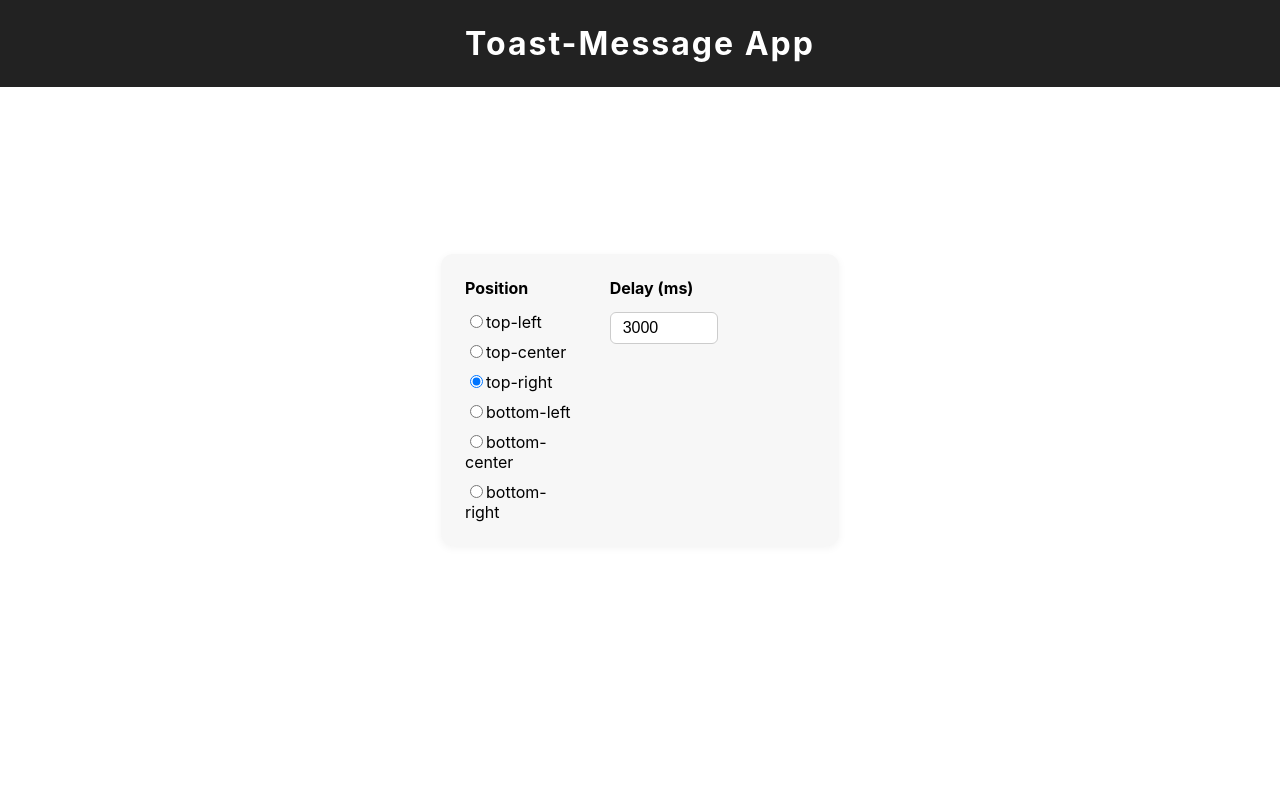
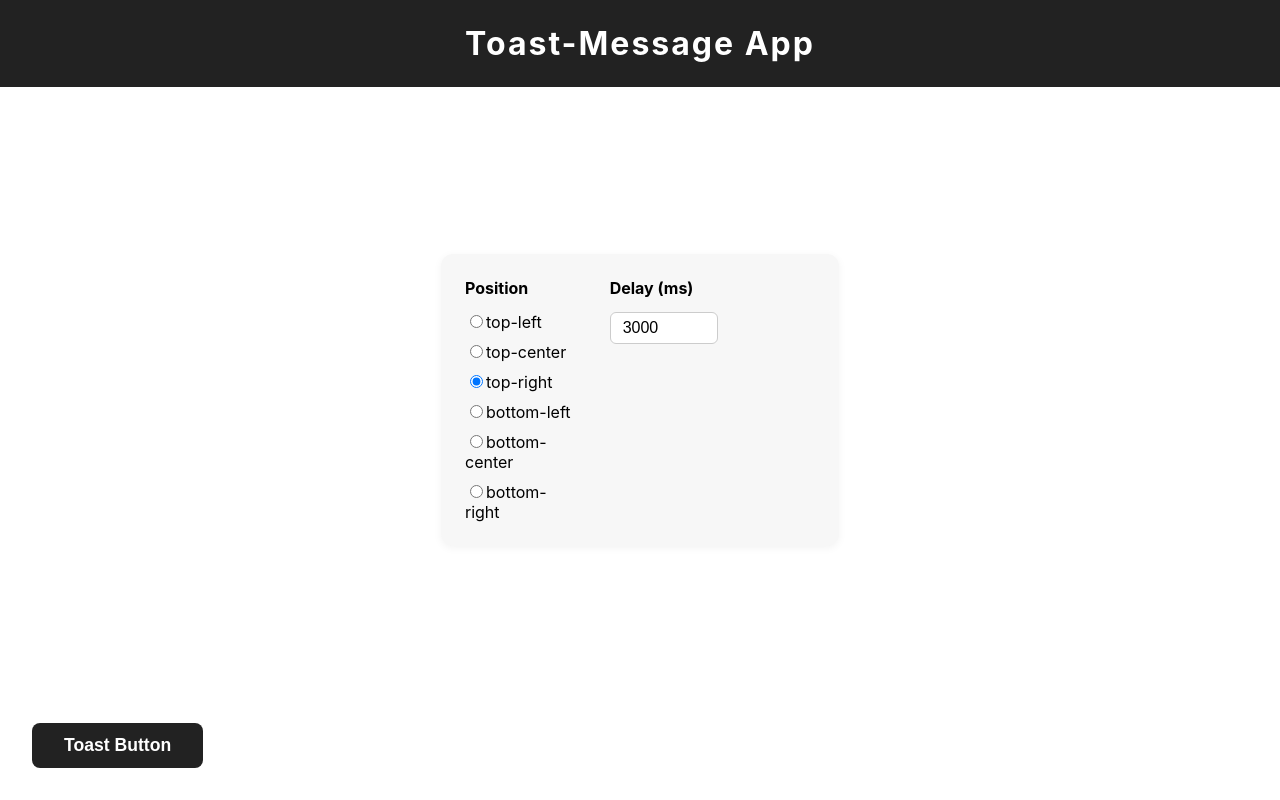
Before and after one commit to CWDll/toast-message, a React (Create React App) app: page / in a window 1280 px wide. Built offline with nearby package versions, Linux system fonts and the light colour scheme.

Commit message:
feat: ToastButton Component

```diff
--- a/src/App.tsx
+++ b/src/App.tsx
@@ -1,11 +1,17 @@
 import React, { useState } from "react";
 import Header from "./components/Header";
 import OptionBox from "./components/OptionBox";
+import ToastButton from "./components/ToastButton";
 import { Position } from "./types/toast";
 
 function App() {
   const [position, setPosition] = useState<Position>("top-right");
   const [delay, setDelay] = useState<number>(3000);
+
+  const handleToastButtonClick = () => {
+    console.log("position:", position);
+    console.log("delay:", delay);
+  };
 
   return (
     <div>
@@ -16,6 +22,7 @@ function App() {
         delay={delay}
         setDelay={setDelay}
       />
+      <ToastButton onClick={handleToastButtonClick} />
     </div>
   );
 }
--- /dev/null
+++ b/src/components/ToastButton/index.tsx
@@ -0,0 +1,14 @@
+import React from "react";
+import * as S from "./style";
+
+interface ToastButtonProps {
+  onClick: () => void;
+}
+
+export default function ToastButton({ onClick }: ToastButtonProps) {
+  return (
+    <S.ToastButtonWrapper>
+      <S.Button onClick={onClick}>Toast Button</S.Button>
+    </S.ToastButtonWrapper>
+  );
+}
--- /dev/null
+++ b/src/components/ToastButton/style.ts
@@ -0,0 +1,24 @@
+import styled from "styled-components";
+
+export const ToastButtonWrapper = styled.div`
+  position: fixed;
+  left: 32px;
+  bottom: 32px;
+  z-index: 100;
+`;
+
+export const Button = styled.button`
+  padding: 12px 32px;
+  background: #222;
+  color: #fff;
+  border: none;
+  border-radius: 8px;
+  font-size: 1.1rem;
+  font-weight: bold;
+  cursor: pointer;
+  margin-top: 24px;
+  transition: background 0.2s;
+  &:hover {
+    background: #444;
+  }
+`;
```
